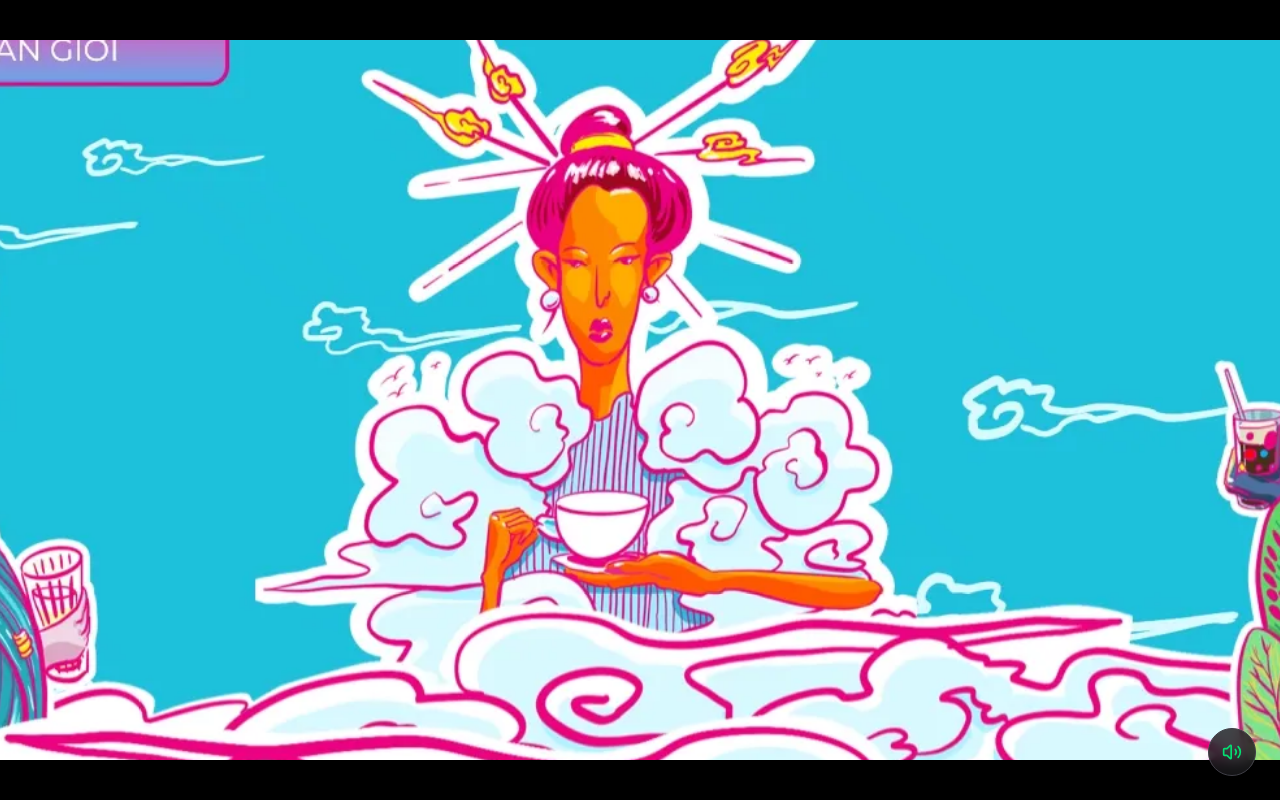
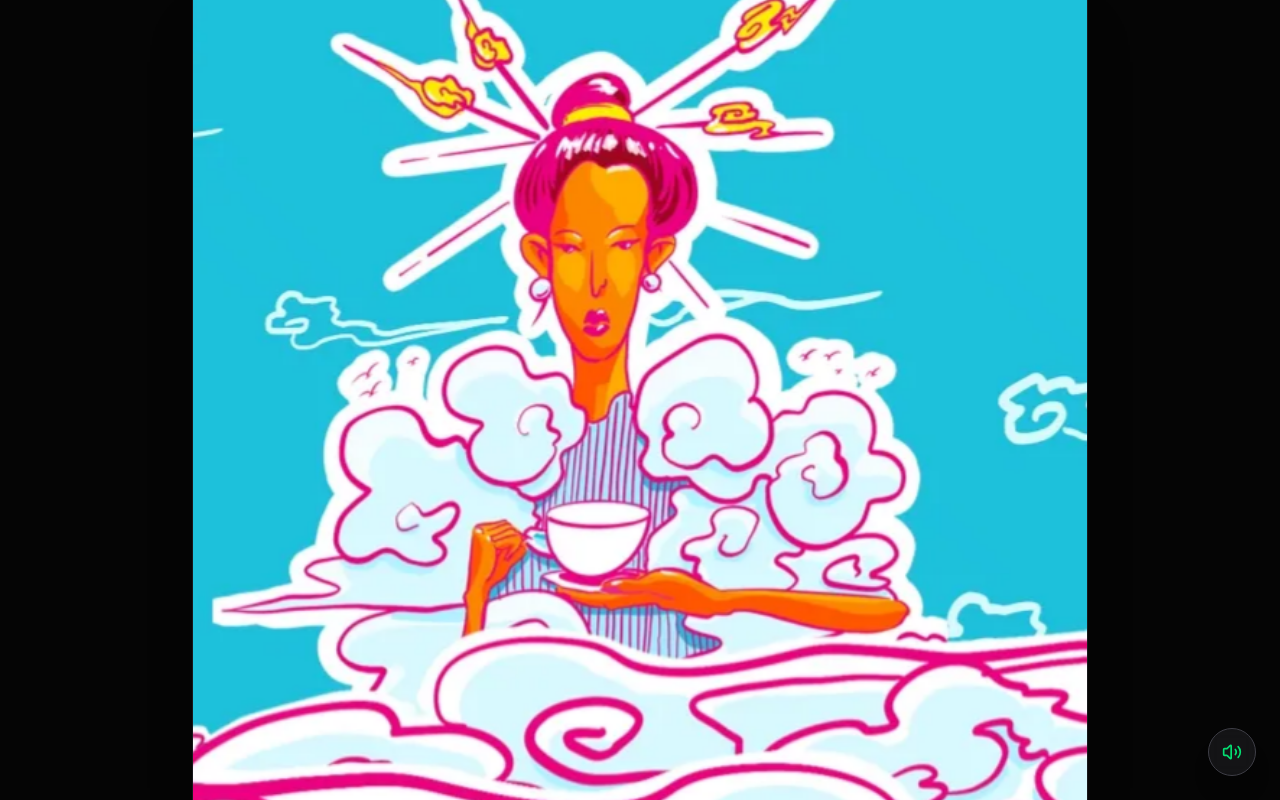
Before and after one commit to quanganh4869/anhemrot, a Next.js app: page /stories/echo/read in a window 1280 px wide. Built offline with nearby package versions, Linux system fonts and the light colour scheme; a web font is replaced by a local one.

Commit message:
fix: constrain Reader viewport width to form a centered vertical column on large screens

```diff
--- a/src/features/reader/components/SceneRenderer.tsx
+++ b/src/features/reader/components/SceneRenderer.tsx
@@ -37,9 +37,14 @@ export default function SceneRenderer({ scene }: SceneRendererProps) {
   return (
     <div
       ref={containerRef}
-      className="relative w-full h-screen overflow-hidden bg-black flex items-center justify-center"
+      className="relative w-full h-screen overflow-hidden bg-[#050505] flex items-center justify-center"
     >
-      <div className="relative w-full h-full max-w-[calc(100vh*16/9)] max-h-[calc(100vw*9/16)] bg-zinc-900 overflow-hidden shadow-2xl">
+      {/*
+        Constrained Viewport: Like Webtoon or Tapas, we constrain the width
+        on large screens so the user doesn't have to read across a massive monitor.
+        It forms a neat vertical column (or cinematic box) in the center.
+      */}
+      <div className="relative w-full h-full max-w-4xl bg-black overflow-hidden shadow-2xl border-x border-zinc-900">
         {scene.layers.map((layer, i) => (
           <SceneLayer
             key={layer.id}
```
